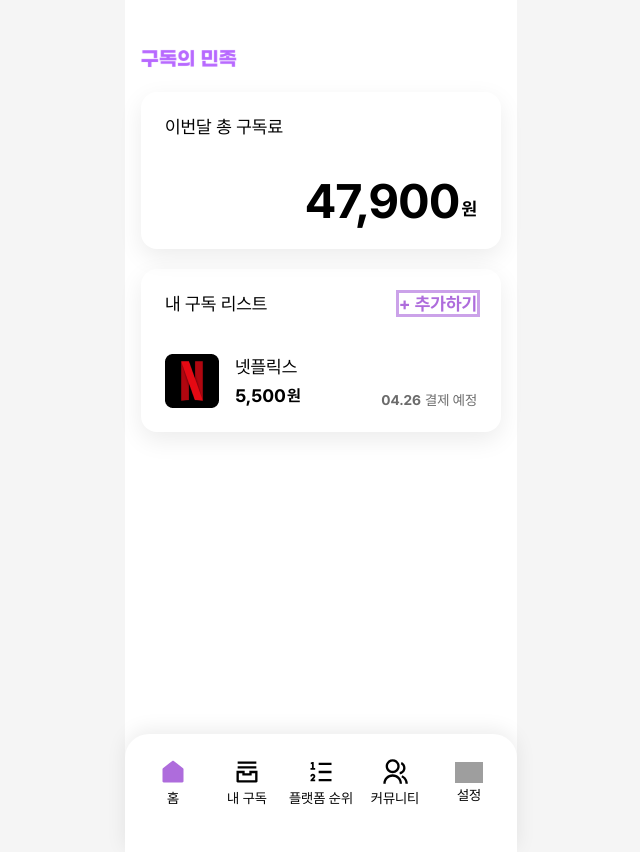
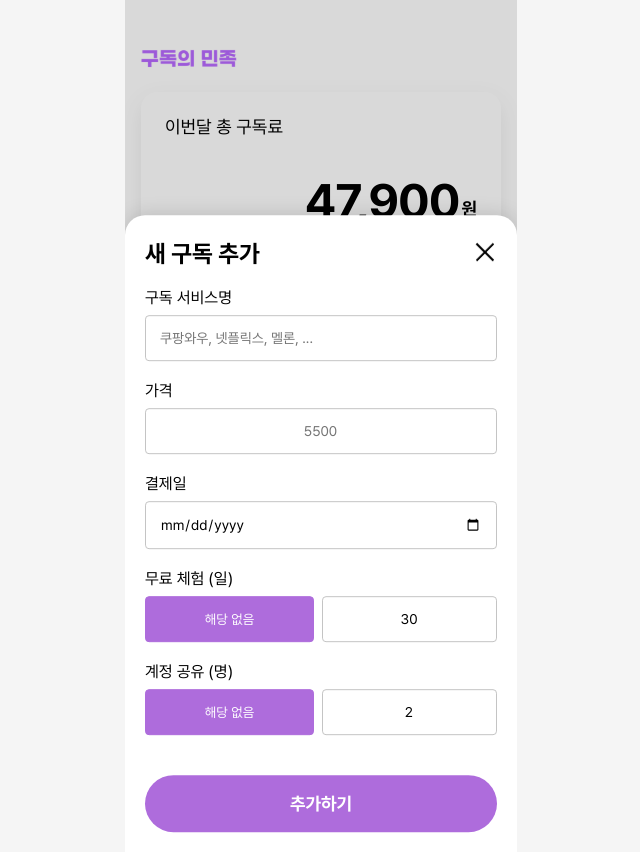
Before and after one commit to asksa1256/gudok-people-react, a React (Create React App) app: page /main in a window 1280 px wide. Both pictures are taken after a click on the button "+ 추가하기". Shown: the whole page, without its empty margins (319-959 px from the left). Built offline with nearby package versions, Linux system fonts and the light colour scheme; no server answers; grey boxes are pictures that could not be loaded.

Commit message:
새 구독 추가 모달 퍼블리싱

```diff
--- a/public/index.html
+++ b/public/index.html
@@ -1,5 +1,5 @@
 <!DOCTYPE html>
-<html lang="en">
+<html lang="ko">
   <head>
     <meta charset="utf-8" />
     <link rel="icon" href="%PUBLIC_URL%/favicon.ico" />
--- a/src/App.scss
+++ b/src/App.scss
@@ -10,6 +10,7 @@ section {
   /* 모바일 크기로 설정 */
   width: 392px;
   height: 852px;
+  overflow: hidden;
 }
 
 .align-center {
@@ -101,6 +102,7 @@ section {
   input {
     padding-right: 90px;
     font-size: 16px;
+
     &:focus {
       border-color: #ae6cdc;
       &::placeholder {
@@ -109,6 +111,17 @@ section {
     }
     &.invalid {
       border-color: red;
+    }
+    &[type="date"] {
+      padding-right: 14px;
+    }
+    &[type="number"] {
+      padding-right: 14px;
+    }
+    &.active {
+      background: #ae6cdc;
+      color: #fff;
+      border-color: #ae6cdc;
     }
   }
 
@@ -133,6 +146,27 @@ section {
     color: #888;
     font-size: 16px;
   }
+
+  .options {
+    display: flex;
+
+    * + * {
+      margin-left: 8px;
+    }
+
+    .btn-w50 {
+      width: 48%;
+      flex-shrink: 0;
+      border: 1px solid #c4c4c4;
+      border-radius: 4px;
+
+      &.active {
+        background: #ae6cdc;
+        color: #fff;
+        border-color: #ae6cdc;
+      }
+    }
+  }
 }
 
 .btn {
@@ -145,6 +179,21 @@ section {
   &-gray {
     background: #6b6b6b;
     color: #fff;
+  }
+
+  &-w100 {
+    width: 100%;
+    padding: 18px;
+    background: #ae6cdc;
+    color: #fff;
+    font-size: 18px;
+    font-weight: 700;
+    text-align: center;
+    border-radius: 40px;
+  }
+
+  &-submit {
+    margin-top: 20px;
   }
 }
 
@@ -175,7 +224,7 @@ section {
       font-weight: 400;
     }
     .text-btn {
-      font-size: 18px;
+      font-size: 16px;
     }
   }
 }
--- /dev/null
+++ b/src/components/AddSubscrModal.jsx
@@ -0,0 +1,150 @@
+import React, { useState, useEffect } from "react";
+import "./Modal.scss";
+
+export default function Modal(props) {
+  const { open, close, title } = props;
+  const [name, setName] = useState("");
+  const [price, setPrice] = useState("");
+  const [date, setDate] = useState("");
+  const [freePeriod, setFreePeriod] = useState(30);
+  const [shareCount, setShareCount] = useState(2);
+  const [free, setFree] = useState(false);
+  const [share, setShare] = useState(false);
+
+  const activateFree = () => {
+    setFree(true);
+  };
+
+  const notFree = () => {
+    setFree(false);
+  };
+
+  const activateShare = () => {
+    setShare(true);
+  };
+
+  const notShare = () => {
+    setShare(false);
+  };
+
+  // 현재 트랜지션 효과를 보여주고 있는 중이라는 상태 값
+  const [animate, setAnimate] = useState(false);
+  // 실제 컴포넌트가 사라지는 시점을 지연시키기 위한 값
+  const [visible, setVisible] = useState(open);
+
+  useEffect(() => {
+    setVisible(open);
+
+    // open 값이 true -> false 가 되는 것을 감지 (즉, 모달창을 닫을 때)
+    if (visible && !open) {
+      setAnimate(true);
+      setTimeout(() => setAnimate(false), 200);
+    }
+    return () => {
+      setVisible(false);
+    };
+  }, [visible, open]);
+
+  if (!animate && !visible) return null;
+
+  const submitFormHandler = () => {
+    const inputValues = {
+      name: name,
+      price: price,
+      date: date,
+      freePeriod: !free ? "" : freePeriod,
+      shareCount: !share ? "" : shareCount,
+    };
+
+    console.log(inputValues);
+
+    // DB로 입력값 전송...
+  };
+
+  return (
+    <>
+      <div className={open ? "backdrop open" : "backdrop close"}></div>
+      <div className={open ? "modal open" : "modal close"}>
+        <div className="modal-header">
+          <h3 className="modal-title">{title}</h3>
+          <button className="modal-close" onClick={close}>
+            <img src="/images/close.png" alt="모달창 닫기" />
+          </button>
+        </div>
+        <div className="form-control">
+          <label htmlFor="subscription-name">구독 서비스명</label>
+          <input
+            type="text"
+            id="subscription-name"
+            value={name}
+            onChange={(e) => setName(e.target.value.trim())}
+            placeholder="쿠팡와우, 넷플릭스, 멜론, ..."
+          />
+        </div>
+        <div className="form-control">
+          <label htmlFor="subscription-price">가격</label>
+          <input
+            type="number"
+            id="subscription-price"
+            placeholder="5500"
+            value={price}
+            onChange={(e) => setPrice(e.target.value.trim())}
+          />
+        </div>
+        <div className="form-control">
+          <label htmlFor="subscription-date">결제일</label>
+          <input
+            type="date"
+            id="subscription-date"
+            placeholder="2024-01-01"
+            value={date}
+            onChange={(e) => setDate(e.target.value.trim())}
+          />
+        </div>
+        <div className="form-control">
+          <label>무료 체험 (일)</label>
+          <div className="options">
+            <button
+              className={!free ? "btn-w50 active" : "btn-w50"}
+              onClick={notFree}
+            >
+              해당 없음
+            </button>
+            <input
+              type="number"
+              id="freePeriod"
+              placeholder="30"
+              value={freePeriod}
+              onChange={(e) => setFreePeriod(e.target.value.trim())}
+              className={free ? "active" : undefined}
+              onClick={activateFree}
+            />
+          </div>
+        </div>
+        <div className="form-control">
+          <label>계정 공유 (명)</label>
+          <div className="options">
+            <button
+              className={!share ? "btn-w50 active" : "btn-w50"}
+              onClick={notShare}
+            >
+              해당 없음
+            </button>
+            <input
+              type="number"
+              id="accountShare"
+              placeholder="2"
+              value={shareCount}
+              onChange={(e) => setShareCount(e.target.value.trim())}
+              className={share ? "active" : undefined}
+              onClick={activateShare}
+            />
+          </div>
+        </div>
+        <button className="btn-w100 btn-submit" onClick={submitFormHandler}>
+          추가하기
+        </button>
+      </div>
+    </>
+  );
+}
--- a/src/components/MainPage.jsx
+++ b/src/components/MainPage.jsx
@@ -1,9 +1,9 @@
-import React from "react";
+import React, { useState } from "react";
 import "./MainPage.scss";
 import MySubscrList from "./MySubscrList";
 import { Link } from "react-router-dom";
+import AddSubscrModal from "./AddSubscrModal";
 
-export default function MainPage() {
 const items = [
   {
     id: Math.random(),
@@ -16,9 +16,25 @@ export default function MainPage() {
   },
 ];
 
+export default function MainPage() {
+  const [showModal, setShowModal] = useState(false);
+
+  const showAddSubscrModal = () => {
+    setShowModal(true);
+  };
+
+  const closeModal = () => {
+    setShowModal(false);
+  };
+
   return (
     <div className="align-center">
       <section className="MainPage">
+        <AddSubscrModal
+          open={showModal}
+          close={closeModal}
+          title={"새 구독 추가"}
+        />
         <div className="contents">
           <div className="nav-top"></div>
           <figure className="logo">
@@ -39,7 +55,7 @@ export default function MainPage() {
               <button
                 type="button"
                 className="text-btn text-btn-primary"
-                id="showAddListModalBtn"
+                onClick={showAddSubscrModal}
               >
                 + 추가하기
               </button>
--- a/src/components/MainPage.scss
+++ b/src/components/MainPage.scss
@@ -21,8 +21,9 @@
 }
 
 .subscr-list {
+  min-height: 330px;
   max-height: 330px;
-  overflow: scroll;
+  overflow: auto;
 
   .subscr-list-item {
     display: flex;
--- /dev/null
+++ b/src/components/Modal.scss
@@ -0,0 +1,97 @@
+.modal {
+  background: #fff;
+  position: absolute;
+  left: 0;
+  top: 102%;
+  width: 100%;
+  padding: 24px 20px;
+  border-radius: 20px 20px 0 0;
+  box-shadow: 0 0 20px rgba(0, 0, 0, 0.15);
+  z-index: 99;
+
+  &.open {
+    animation: slideUp 0.2s ease-out both;
+  }
+
+  &.close {
+    animation: slideDown 0.2s ease-out both;
+  }
+
+  .modal-header {
+    display: flex;
+    align-items: center;
+    justify-content: space-between;
+    margin-bottom: 20px;
+
+    h3 {
+      font-size: 24px;
+    }
+  }
+
+  .form-control input {
+    font-size: 14px;
+
+    &[type="number"] {
+      padding-right: 0;
+      text-align: center;
+    }
+  }
+}
+
+@keyframes slideUp {
+  from {
+    transform: translateY(0);
+  }
+  to {
+    transform: translateY(-102%);
+  }
+}
+
+@keyframes slideDown {
+  from {
+    transform: translateY(-102%);
+  }
+  to {
+    transform: translateY(0);
+  }
+}
+
+.backdrop {
+  position: absolute;
+  left: 0;
+  top: 0;
+  width: 100%;
+  height: 100%;
+  background-color: rgba(0, 0, 0, 0.15);
+  z-index: 98;
+
+  &.open {
+    animation: fadeIn 0.2s ease-out both;
+  }
+
+  &.close {
+    animation: fadeOut 0.2s ease-out both;
+  }
+}
+
+@keyframes fadeIn {
+  from {
+    opacity: 0;
+    visibility: hidden;
+  }
+  to {
+    opacity: 1;
+    visibility: visible;
+  }
+}
+
+@keyframes fadeOut {
+  from {
+    opacity: 1;
+    visibility: visible;
+  }
+  to {
+    opacity: 0;
+    visibility: hidden;
+  }
+}
```
Also changed, not shown: public/images/close.png (renamed from public/images/close-large-line.png). Lines whose indentation alone changed are shown as unchanged.
